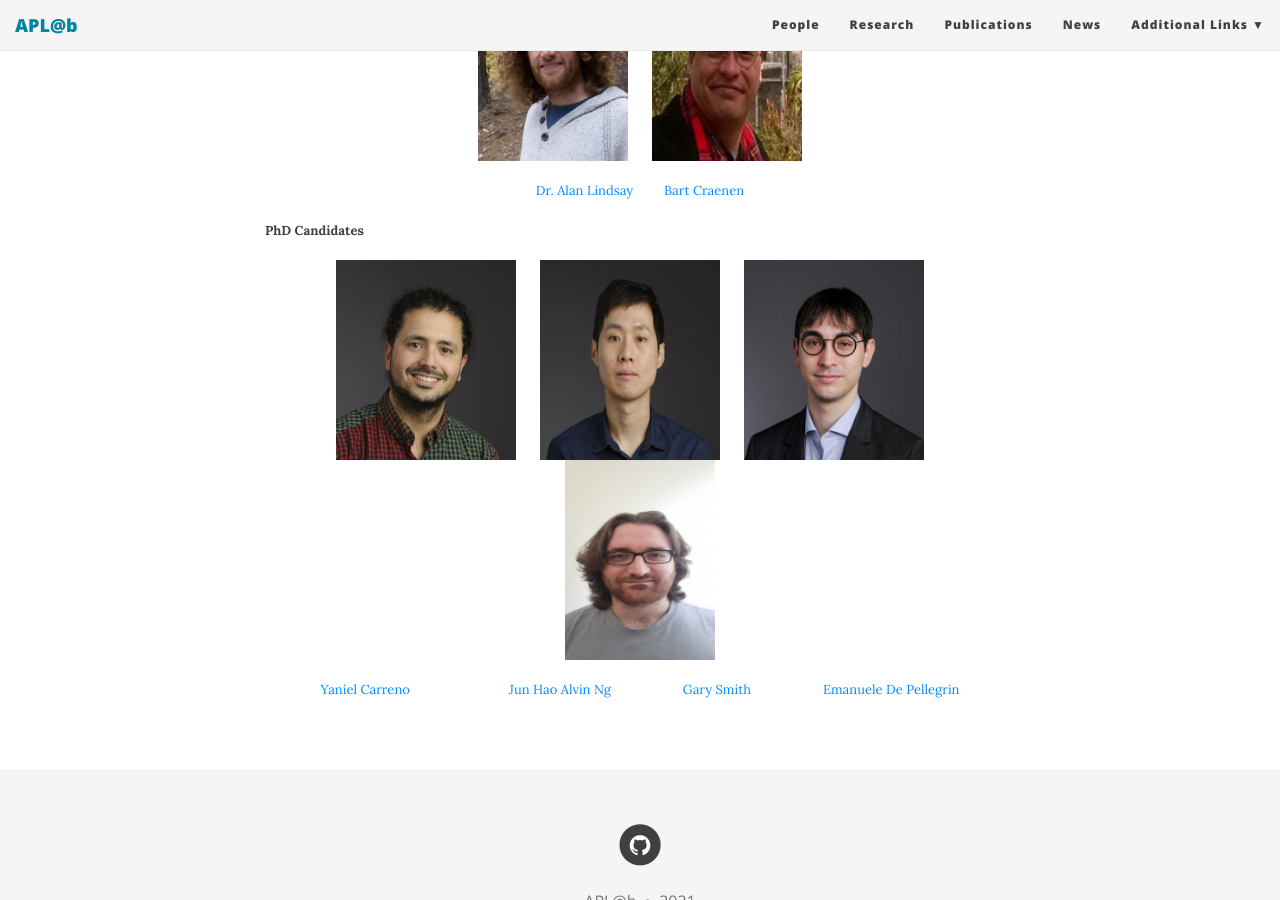
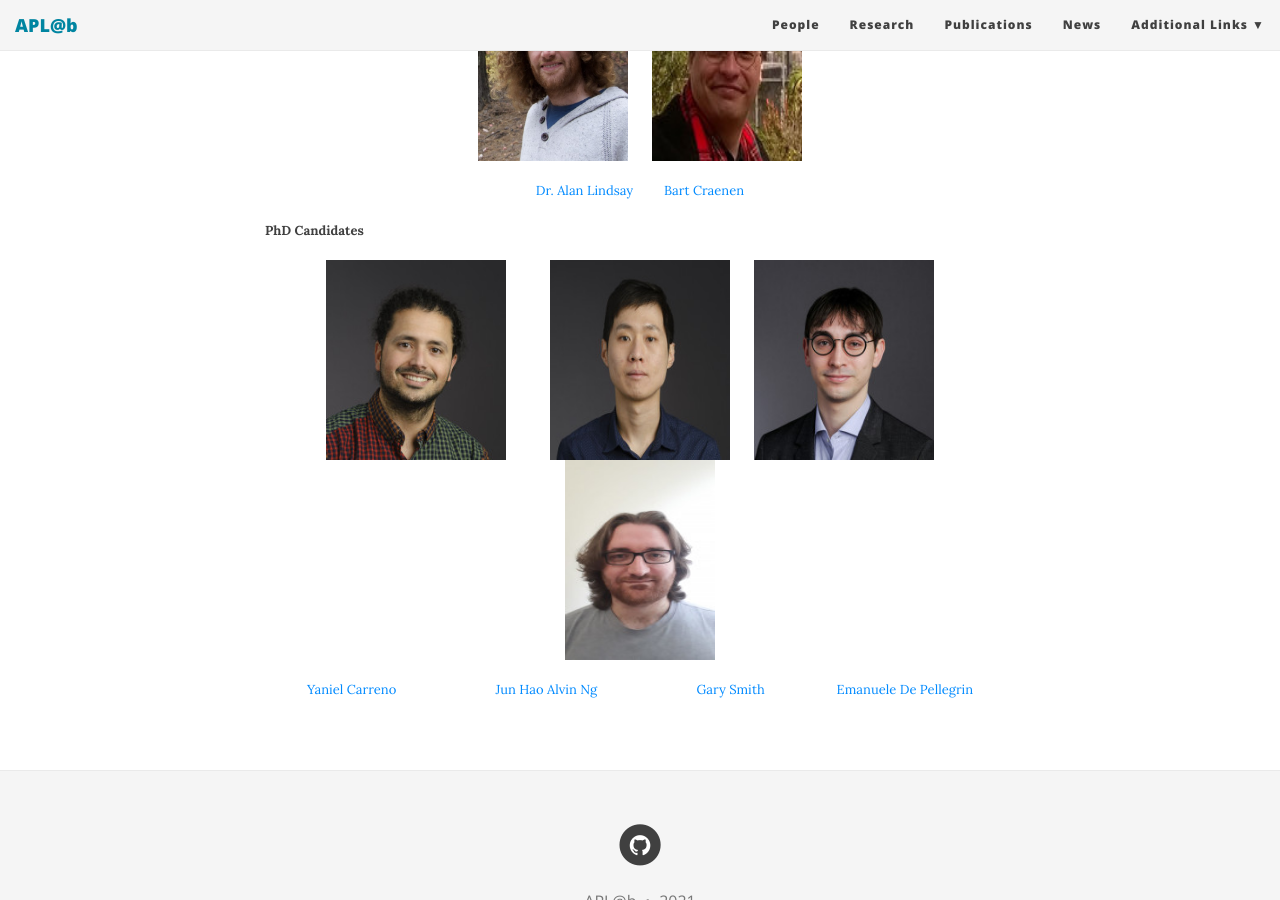
Before and after one commit to aplab2020/aplab2020.github.io, a Jekyll site: the page built from people.md, in a window 1280 px wide and 900 px high, scrolled down 611 px. Built offline with Jekyll 4.4.1, drawn with Linux system fonts in a browser that asks for light colours; nearby versions of some CDN libraries.

Commit message:
Update people.md

```diff
--- a/people.md
+++ b/people.md
@@ -24,10 +24,10 @@ show-avatar: false
 
 **PhD Candidates**
 
-<p align="center"> <img src="/img/yaniel.jpg" align="center" width="180" height="200">   &nbsp;  &nbsp; &nbsp; <img src="/img/alvin.jpg" align="center" width="180" height="200">  &nbsp;  &nbsp; &nbsp; <img src="/img/gary.jpg" align="center" width="180" height="200"> &nbsp;  &nbsp; &nbsp; <img src="/img/emanuelle.jpeg" align="center" width="150" height="200"></p>
+<p align="center"> <img src="/img/yaniel.jpg" align="center" width="180" height="200">   &nbsp;  &nbsp; &nbsp; &nbsp;  &nbsp; &nbsp; <img src="/img/alvin.jpg" align="center" width="180" height="200">  &nbsp;  &nbsp; &nbsp; <img src="/img/gary.jpg" align="center" width="180" height="200"> &nbsp;  &nbsp; &nbsp; <img src="/img/emanuelle.jpeg" align="center" width="150" height="200"></p>
 
  <p align="center"> <a href="https://www.edinburgh-robotics.org/students/yaniel-carreno" style="float: &nbsp; &nbsp; &nbsp; &nbsp;">Yaniel Carreno</a>      &nbsp; &nbsp; &nbsp; &nbsp; &nbsp; &nbsp; &nbsp; &nbsp; &nbsp; &nbsp; &nbsp; &nbsp; &nbsp; &nbsp;
-                   <a href="https://www.edinburgh-robotics.org/students/jun-hao-alvin-ng" style="float: ;">Jun Hao Alvin Ng</a> &nbsp; &nbsp; &nbsp; &nbsp; &nbsp; &nbsp;  &nbsp; &nbsp; &nbsp; &nbsp;
+                   <a href="https://www.edinburgh-robotics.org/students/jun-hao-alvin-ng" style="float: ;">Jun Hao Alvin Ng</a> &nbsp; &nbsp; &nbsp; &nbsp; &nbsp; &nbsp;  &nbsp; &nbsp; &nbsp; &nbsp;  &nbsp; &nbsp; &nbsp; &nbsp;
                    <a href="https://www.edinburgh-robotics.org/students/gary-smith" style="float: ;">Gary Smith</a> &nbsp; &nbsp; &nbsp; &nbsp; &nbsp; &nbsp; &nbsp; &nbsp; &nbsp; &nbsp;
                    <a href="https://www.edinburgh-robotics.org/students/emanuele-de-pellegrin-cohort-student-representative" style="float: ;">Emanuele De Pellegrin</a>
 
```
